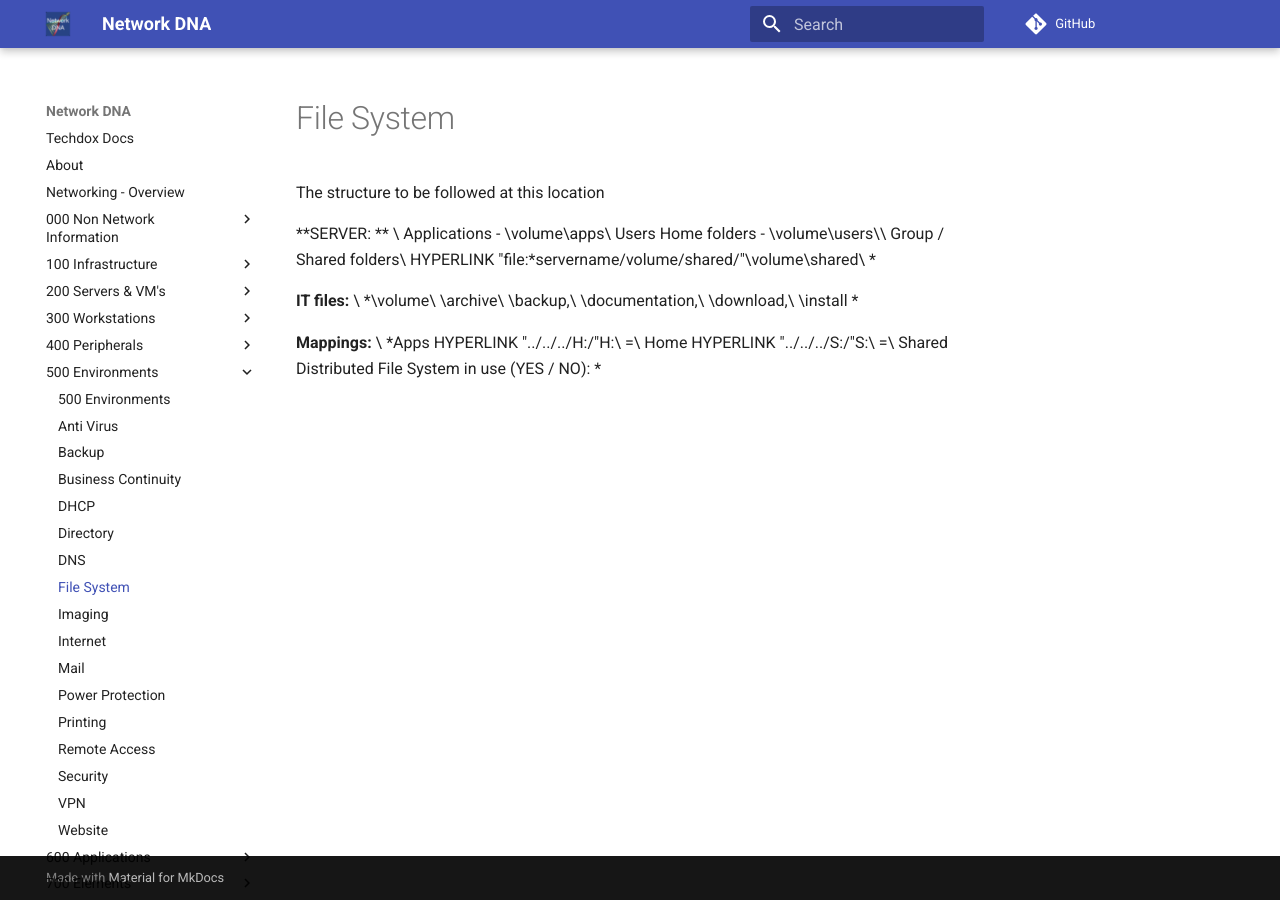
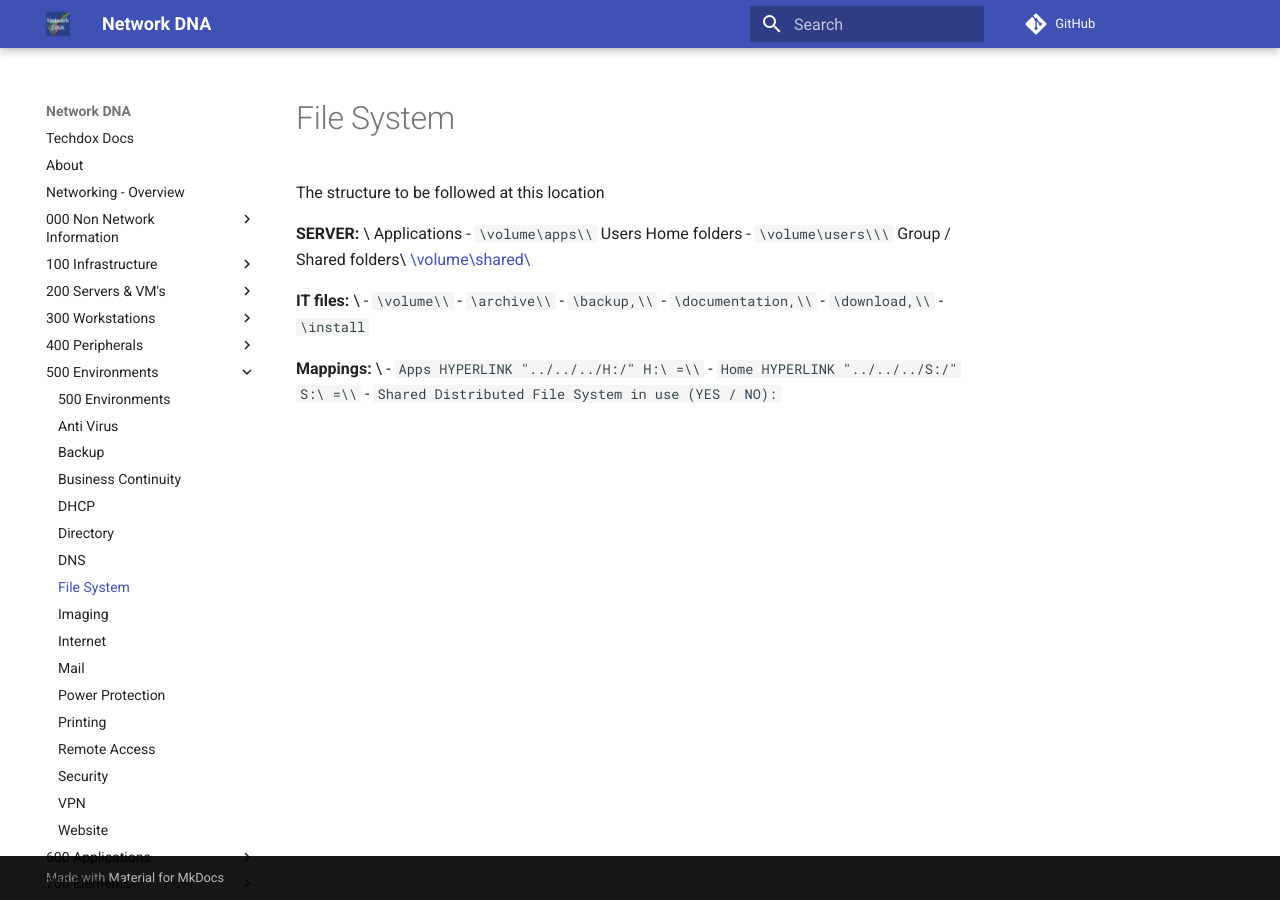
Before and after one commit to mjh2901/mkdocs_wikidna, an MkDocs documentation site: the page built from docs/500 Environments/file_system.md, in a window 1280 px wide. Built offline with MkDocs 1.6.1 and Material for MkDocs 9.7.7, drawn with Linux system fonts in a browser that asks for light colours; comment, search, counter and statistics services are not loaded.

Commit message:
Fix spaced emphasis and convert IT file list to code/bullets in file_system.md

```diff
--- a/docs/500 Environments/file_system.md
+++ b/docs/500 Environments/file_system.md
@@ -2,21 +2,21 @@
 
 The structure to be followed at this location
 
-**SERVER: ** \\
-Applications - \volume\apps\\
-Users Home folders - \volume\users\\\
+**SERVER:** \\
+Applications - `\volume\apps\\`
+Users Home folders - `\volume\users\\\`
 Group / Shared folders\\
-HYPERLINK "file:*servername/volume/shared/"\volume\shared\ *
+[\\volume\\shared\\](file://servername/volume/shared/)
 
 **IT files:** \\
-*\volume\\
-\archive\\
-\backup,\\
-\documentation,\\
-\download,\\
-\install *
+- `\volume\\`
+- `\archive\\`
+- `\backup,\\`
+- `\documentation,\\`
+- `\download,\\`
+- `\install`
 
 **Mappings:** \\
-*Apps HYPERLINK "../../../H:/"H:\ =\\
-Home HYPERLINK "../../../S:/"S:\ =\\
-Shared Distributed File System in use (YES / NO): *
+- `Apps HYPERLINK "../../../H:/" H:\ =\\`
+- `Home HYPERLINK "../../../S:/" S:\ =\\`
+- `Shared Distributed File System in use (YES / NO):`
```
